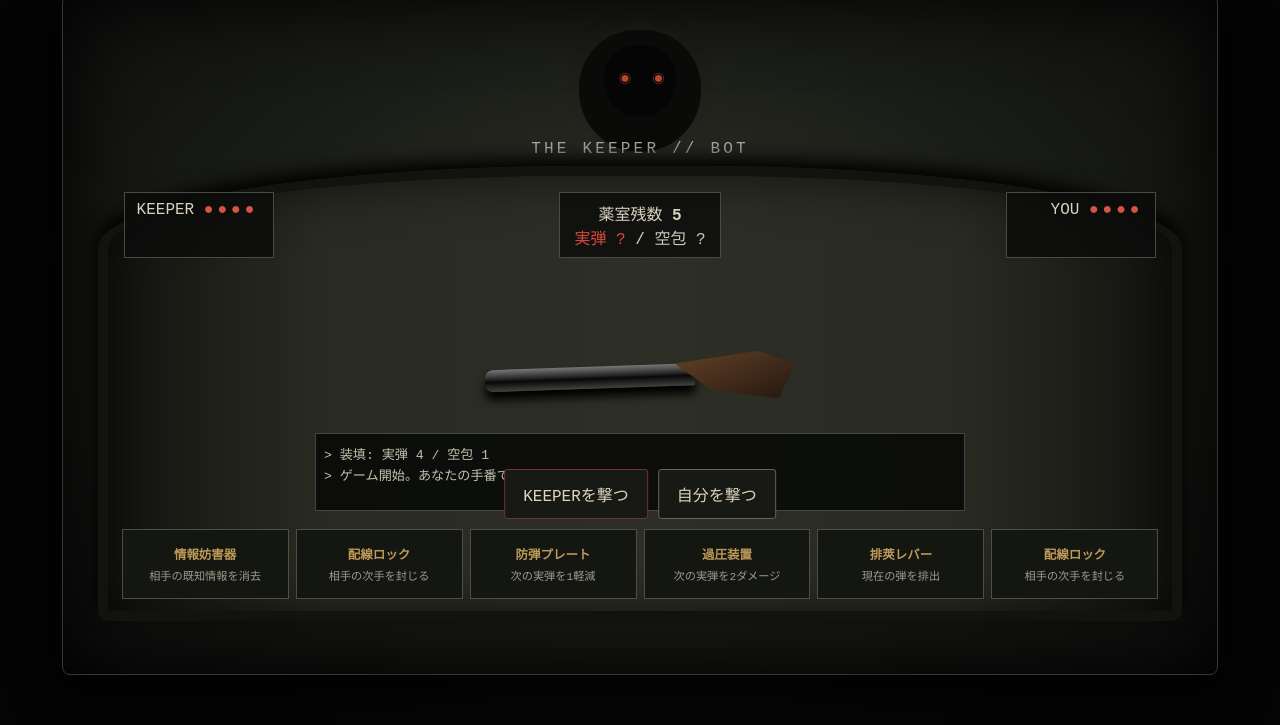
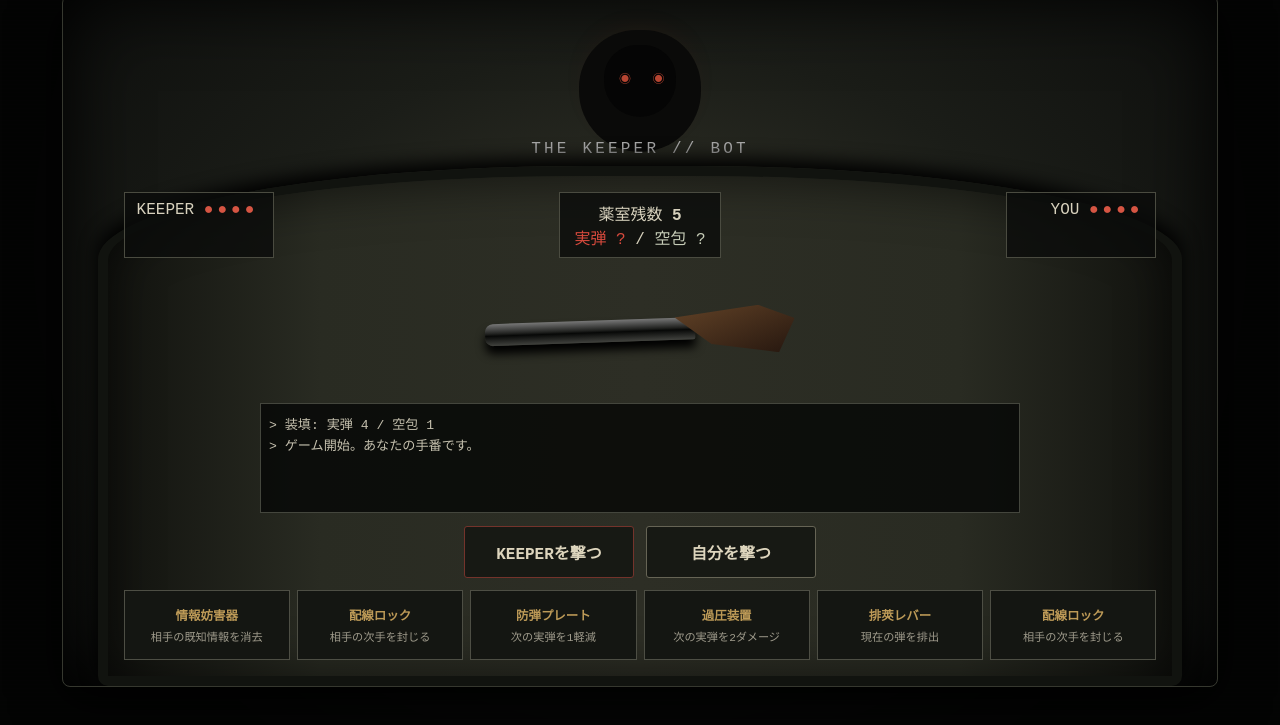
Before and after one commit to Kentaro0810/Shotgun, a plain HTML site: page index.html in a window 1280 px wide. Both pictures are taken after a click on the button "ゲーム開始". Shown: the part 35-760 px from the top of the page. Drawn offline with Linux system fonts and the light colour scheme.

Commit message:
Add files via upload

```diff
--- a/index.html
+++ b/index.html
@@ -2,7 +2,7 @@
 <html lang="ja">
 <head>
 <meta charset="utf-8"><meta name="viewport" content="width=device-width,initial-scale=1">
-<title>LAST CHAMBER</title>
+<title>LAST CHAMBER v1.1.0</title>
 <style>
 :root{--ink:#d7d1bd;--muted:#8d897b;--red:#a6382e;--gold:#bd9a57;--table:#181b18;--panel:#242720;--line:#4a4b40}
 *{box-sizing:border-box}body{margin:0;background:#080908;color:var(--ink);font-family:ui-monospace,"Noto Sans JP",monospace;min-height:100vh;overflow-x:hidden}
@@ -10,13 +10,13 @@ body:before{content:"";position:fixed;inset:0;pointer-events:none;background:rad
 #app{width:min(1180px,100%);margin:auto;padding:12px}.top{display:flex;justify-content:space-between;align-items:center;gap:12px}.brand{letter-spacing:.25em;font-weight:900;color:#eee6cc}.status{color:var(--gold);font-size:.85rem}
 .arena{position:relative;min-height:680px;border:1px solid #36382f;background:radial-gradient(ellipse at 50% 45%,#35352a 0,#1b1d18 48%,#0b0c0b 100%);box-shadow:inset 0 0 80px #000,0 12px 50px #000;border-radius:8px;overflow:hidden}
 .dealer{height:170px;display:grid;place-items:center;position:relative}.head{width:72px;height:72px;border-radius:45% 45% 50% 50%;background:#050505;box-shadow:0 10px 0 25px #0a0a09,0 0 40px #aa2b1f33;position:relative}.head:after{content:"◉   ◉";white-space:pre;color:#b74532;position:absolute;top:24px;left:15px;font-size:12px}.dealerName{position:absolute;bottom:8px;letter-spacing:.2em;color:#aaa}
-.table{margin:0 3%;height:455px;border-radius:45% 45% 10px 10px/18% 18% 10px 10px;background:linear-gradient(90deg,#12130f,#292b22 20%,#2d2e25 50%,#292b22 80%,#12130f);border:10px solid #11130f;box-shadow:inset 0 0 50px #0009,0 -8px 18px #000;position:relative;padding:16px}
+.table{margin:0 3%;min-height:520px;height:auto;border-radius:45% 45% 10px 10px/18% 18% 10px 10px;background:linear-gradient(90deg,#12130f,#292b22 20%,#2d2e25 50%,#292b22 80%,#12130f);border:10px solid #11130f;box-shadow:inset 0 0 50px #0009,0 -8px 18px #000;position:relative;padding:16px;display:grid;grid-template-rows:auto 120px minmax(100px,1fr) auto auto;gap:12px}
 .hud{display:flex;justify-content:space-between;gap:10px}.lifeBox{background:#0b0c0acc;border:1px solid var(--line);padding:8px 12px;min-width:150px}.life{color:#d55543;letter-spacing:4px}.shellInfo{text-align:center;background:#0b0c0acc;border:1px solid var(--line);padding:8px 14px}.live{color:#d74a3d}.blank{color:#c6ccb7}
-.gun{position:absolute;left:50%;top:46%;transform:translate(-50%,-50%) rotate(-2deg);width:310px;height:58px}.barrel{position:absolute;left:0;top:18px;width:210px;height:22px;background:linear-gradient(#777,#20211f 45%,#070807 55%,#41423e);border-radius:8px 2px 2px 8px;box-shadow:0 8px 10px #000}.stock{position:absolute;right:0;top:8px;width:120px;height:48px;background:linear-gradient(160deg,#604126,#26170f);clip-path:polygon(0 20%,70% 0,100% 30%,86% 100%,30% 78%)}
-.log{position:absolute;left:50%;top:59%;transform:translateX(-50%);width:min(650px,82%);height:78px;overflow:auto;background:#080908d9;border:1px solid #44463d;padding:8px;font-size:.82rem;color:#c5c0ae}.log div{margin:2px 0}.actions{position:absolute;bottom:92px;left:50%;transform:translateX(-50%);display:flex;gap:10px}.btn{background:#171914;color:#ddd5bd;border:1px solid #666455;padding:12px 18px;font:inherit;cursor:pointer;border-radius:3px}.btn:hover:not(:disabled),.item:hover:not(:disabled){border-color:var(--gold);color:#fff}.btn.danger{border-color:#74332b}.btn:disabled,.item:disabled{opacity:.35;cursor:not-allowed}
-.items{position:absolute;left:14px;right:14px;bottom:12px;display:grid;grid-template-columns:repeat(6,1fr);gap:7px}.item{height:70px;background:#141612;border:1px solid #4d4e44;color:#ddd;padding:5px;cursor:pointer;font:inherit;font-size:.7rem}.item b{display:block;color:var(--gold);font-size:.78rem;margin-bottom:4px}.item span{display:block;color:#9e9a8b}
+.gun{position:relative;left:50%;top:auto;align-self:center;transform:translateX(-50%) rotate(-2deg);width:310px;height:58px}.barrel{position:absolute;left:0;top:18px;width:210px;height:22px;background:linear-gradient(#777,#20211f 45%,#070807 55%,#41423e);border-radius:8px 2px 2px 8px;box-shadow:0 8px 10px #000}.stock{position:absolute;right:0;top:8px;width:120px;height:48px;background:linear-gradient(160deg,#604126,#26170f);clip-path:polygon(0 20%,70% 0,100% 30%,86% 100%,30% 78%)}
+.log{position:relative;left:auto;top:auto;transform:none;width:min(760px,100%);height:110px;margin:auto;overflow:auto;background:#080908d9;border:1px solid #44463d;padding:8px;font-size:.82rem;color:#c5c0ae}.log div{margin:2px 0}.actions{position:relative;bottom:auto;left:auto;transform:none;display:flex;gap:12px;justify-content:center}.actions .btn{min-height:52px;min-width:170px;font-weight:700}.btn{background:#171914;color:#ddd5bd;border:1px solid #666455;padding:12px 18px;font:inherit;cursor:pointer;border-radius:3px}.btn:hover:not(:disabled),.item:hover:not(:disabled){border-color:var(--gold);color:#fff}.btn.danger{border-color:#74332b}.btn:disabled,.item:disabled{opacity:.35;cursor:not-allowed}
+.items{position:relative;left:auto;right:auto;bottom:auto;display:grid;grid-template-columns:repeat(6,1fr);gap:7px}.item{height:70px;background:#141612;border:1px solid #4d4e44;color:#ddd;padding:5px;cursor:pointer;font:inherit;font-size:.7rem}.item b{display:block;color:var(--gold);font-size:.78rem;margin-bottom:4px}.item span{display:block;color:#9e9a8b}
 .overlay{position:absolute;inset:0;background:#050505e8;display:grid;place-items:center;z-index:5}.card{width:min(520px,90%);background:#151713;border:1px solid #615f50;padding:28px;box-shadow:0 20px 80px #000}.card h1{letter-spacing:.18em;margin-top:0}.card p{color:#aaa694;line-height:1.6}.settings{display:grid;grid-template-columns:1fr 1fr;gap:10px;margin:18px 0}.settings label{font-size:.8rem;color:#aaa}.settings select{width:100%;margin-top:5px;background:#090a09;color:#ddd;border:1px solid #555;padding:8px}.hidden{display:none!important}.flash{animation:flash .18s}@keyframes flash{50%{filter:brightness(3) saturate(.4)}}
-@media(max-width:700px){#app{padding:0}.arena{min-height:770px;border-radius:0}.table{margin:0;height:560px;padding:12px}.gun{top:38%;transform:translate(-50%,-50%) scale(.78)}.log{top:47%;height:100px}.actions{bottom:185px;width:94%;justify-content:center}.btn{padding:11px 9px}.items{grid-template-columns:repeat(3,1fr)}.item{height:76px}.hud{font-size:.75rem}.lifeBox{min-width:112px}.shellInfo{padding:8px 5px}}
+@media(max-width:700px){#app{padding:0}.arena{min-height:0;border-radius:0}.dealer{height:130px}.table{margin:0;min-height:620px;padding:10px;grid-template-rows:auto 100px 120px auto auto;gap:10px;border-width:6px;border-radius:24px 24px 0 0}.gun{transform:translateX(-50%) scale(.72)}.log{height:120px;font-size:.78rem}.actions{width:100%;display:grid;grid-template-columns:1fr 1fr}.actions .btn{min-width:0;padding:12px 6px}.items{grid-template-columns:repeat(2,1fr)}.item{height:72px}.hud{font-size:.68rem;gap:4px}.lifeBox{min-width:0;padding:7px 5px}.life{letter-spacing:1px}.shellInfo{padding:7px 4px}.top{padding:8px}.brand{font-size:.85rem}}
 </style></head>
 <body><div id="app"><div class="top"><div class="brand">LAST CHAMBER</div><div class="status" id="turnLabel">待機中</div></div>
 <div class="arena" id="arena"><div class="dealer"><div class="head"></div><div class="dealerName">THE KEEPER // BOT</div></div>
@@ -38,15 +38,16 @@ const defs=[
 function say(t){let d=document.createElement('div');d.textContent='> '+t;log.append(d);log.scrollTop=log.scrollHeight}
 function rand(n){return Math.floor(Math.random()*n)} function other(a){return a==='player'?'bot':'player'}
 function freshItems(){return Array.from({length:4},()=>defs[rand(defs.length)].id)}
-function reload(){let total=4+rand(4),live=1+rand(total-1);S.shells=Array(live).fill(1).concat(Array(total-live).fill(0)).sort(()=>Math.random()-.5);S.known={player:{},bot:{}};S.items.player.push(...freshItems().slice(0,2));S.items.bot.push(...freshItems().slice(0,2));say(`装填: 実弾 ${live} / 空包 ${total-live}`)}
+function reload(){let total=4+rand(4),live=1+rand(total-1);S.shells=Array(live).fill(1).concat(Array(total-live).fill(0)).sort(()=>Math.random()-.5);S.known={player:{},bot:{}};S.items.player.push(...freshItems().slice(0,Math.max(0,6-S.items.player.length)));S.items.bot.push(...freshItems().slice(0,Math.max(0,6-S.items.bot.length)));say(`装填: 実弾 ${live} / 空包 ${total-live}`)}
 function init(){let life=+$('#maxLife').value;S={life:{player:life,bot:life},max:life,turn:'player',shells:[],items:{player:freshItems(),bot:freshItems()},skip:{player:0,bot:0},armor:{player:0,bot:0},boost:{player:0,bot:0},known:{player:{},bot:{}},busy:false,diff:$('#difficulty').value};log.innerHTML='';reload();$('#overlay').classList.add('hidden');say('ゲーム開始。あなたの手番です。');render()}
-function render(){let hearts=n=>'●'.repeat(n)+'○'.repeat(S.max-n);$('#playerLife').textContent=hearts(S.life.player);$('#botLife').textContent=hearts(S.life.bot);$('#remain').textContent=S.shells.length;$('#turnLabel').textContent=S.busy?'処理中':S.turn==='player'?'YOUR TURN':'KEEPER TURN';let disabled=S.busy||S.turn!=='player';$('#shootBot').disabled=disabled;$('#shootSelf').disabled=disabled;let box=$('#items');box.innerHTML='';S.items.player.forEach((id,i)=>{let x=defs.find(d=>d.id===id),b=document.createElement('button');b.className='item';b.disabled=disabled;b.innerHTML=`<b>${x.name}</b><span>${x.desc}</span>`;b.onclick=()=>use('player',i);box.append(b)})}
+function render(){if(!S.life){$('#turnLabel').textContent='待機中';$('#shootBot').disabled=true;$('#shootSelf').disabled=true;$('#items').innerHTML='';return;}let hearts=n=>'●'.repeat(Math.max(0,n))+'○'.repeat(Math.max(0,S.max-n));$('#playerLife').textContent=hearts(S.life.player);$('#botLife').textContent=hearts(S.life.bot);$('#remain').textContent=S.shells.length;$('#turnLabel').textContent=S.busy?'処理中':S.turn==='player'?'YOUR TURN':'KEEPER TURN';let disabled=S.busy||S.turn!=='player';$('#shootBot').disabled=disabled;$('#shootSelf').disabled=disabled;let box=$('#items');box.innerHTML='';if(!S.items.player.length){box.innerHTML='<div style="grid-column:1/-1;text-align:center;color:#8d897b;padding:10px">使用できるアイテムはありません</div>';}S.items.player.forEach((id,i)=>{let x=defs.find(d=>d.id===id),b=document.createElement('button');b.className='item';b.disabled=disabled;b.innerHTML=`<b>${x.name}</b><span>${x.desc}</span>`;b.onclick=()=>use('player',i);box.append(b)})}
 function end(w){S.busy=true;render();setTimeout(()=>{let card=$('#overlay .card');card.innerHTML=`<h1>${w==='player'?'YOU SURVIVED':'THE KEEPER WINS'}</h1><p>${w==='player'?'生き残った。確率と情報の管理が勝敗を分けた。':'Keeperに読み切られた。もう一度、装填パターンを見極めよう。'}</p><button class="btn" id="again">再戦</button>`;$('#overlay').classList.remove('hidden');$('#again').onclick=()=>location.reload()},500)}
+function shiftKnowledge(){for(const a of ['player','bot']){const k=S.known[a]||{};S.known[a]={};Object.keys(k).forEach(x=>{const i=Number(x);if(i>0)S.known[a][i-1]=k[x]})}}
 function next(forceSame=false){if(S.life.player<=0)return end('bot');if(S.life.bot<=0)return end('player');if(!S.shells.length)reload();if(!forceSame)S.turn=other(S.turn);if(S.skip[S.turn]){say(`${S.turn==='player'?'あなた':'Keeper'}は行動を封じられた`);S.skip[S.turn]=0;S.turn=other(S.turn)}S.busy=false;render();if(S.turn==='bot')setTimeout(botTurn,700)}
-function shoot(actor,target){if(S.busy)return;S.busy=true;render();let shell=S.shells.shift(),name=actor==='player'?'あなた':'Keeper',tn=target==='player'?'あなた':'Keeper';arena.classList.add('flash');setTimeout(()=>arena.classList.remove('flash'),200);if(shell){let dmg=S.boost[actor]?2:1;S.boost[actor]=0;if(S.armor[target]){dmg=Math.max(0,dmg-1);S.armor[target]=0;say(`${tn}のプレートが衝撃を軽減`)}S.life[target]-=dmg;say(`${name}が${tn}を撃つ: 実弾 / ${dmg}ダメージ`);next(false)}else{say(`${name}が${tn}を撃つ: 空包`);next(target===actor)} }
+function shoot(actor,target){if(S.busy)return;S.busy=true;render();let shell=S.shells.shift();shiftKnowledge();let name=actor==='player'?'あなた':'Keeper',tn=target==='player'?'あなた':'Keeper';arena.classList.add('flash');setTimeout(()=>arena.classList.remove('flash'),200);if(shell){let dmg=S.boost[actor]?2:1;S.boost[actor]=0;if(S.armor[target]){dmg=Math.max(0,dmg-1);S.armor[target]=0;say(`${tn}のプレートが衝撃を軽減`)}S.life[target]-=dmg;say(`${name}が${tn}を撃つ: 実弾 / ${dmg}ダメージ`);next(false)}else{say(`${name}が${tn}を撃つ: 空包`);next(target===actor)} }
 function use(a,index){if(S.busy||S.turn!==a)return;let id=S.items[a].splice(index,1)[0],enemy=other(a),n=a==='player'?'あなた':'Keeper';
 if(id==='lens'){S.known[a][0]=S.shells[0];say(`${n}は検査灯を使用${a==='player'?`: 現在は${S.shells[0]?'実弾':'空包'}`:''}`)}
-if(id==='eject'){let x=S.shells.shift();say(`${n}は弾を排出${a==='player'?`: ${x?'実弾':'空包'}`:''}`);if(!S.shells.length)reload()}
+if(id==='eject'){let x=S.shells.shift();shiftKnowledge();say(`${n}は弾を排出${a==='player'?`: ${x?'実弾':'空包'}`:''}`);if(!S.shells.length)reload()}
 if(id==='cuff'){S.skip[enemy]=1;say(`${n}は相手の次手を封じた`)}
 if(id==='plate'){S.armor[a]=1;say(`${n}は防弾プレートを装着`)}
 if(id==='invert'){S.shells[0]=1-S.shells[0];say(`${n}は現在の弾を反転させた`);S.known.player={};S.known.bot={}}
```
